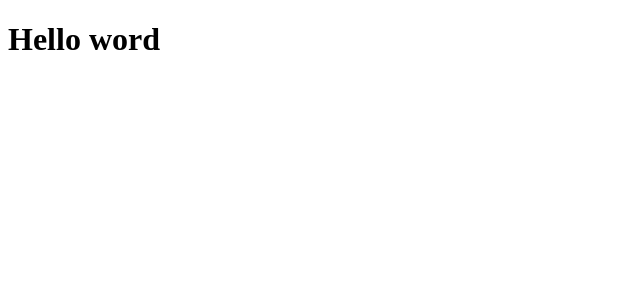
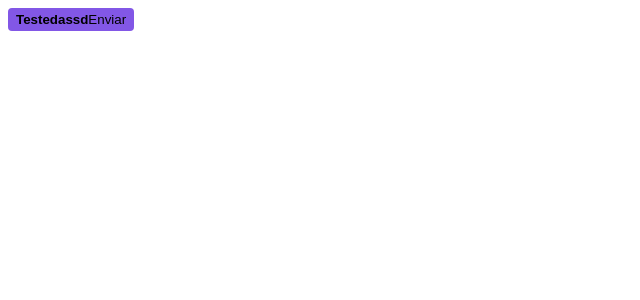
Before and after one commit to DanielSiilva/Shop-ecommerce, a Next.js app: page / in a window 1280 px wide. Shown: the top 300 px of the page, without its empty margins (0-640 px from the left). Built offline with nearby package versions, Linux system fonts and the light colour scheme.

Commit message:
Feat: Estrutura visual - Configurando Stitches

```diff
--- a/package.json
+++ b/package.json
@@ -9,6 +9,7 @@
     "lint": "next lint"
   },
   "dependencies": {
+    "@stitches/react": "^1.2.8",
     "@types/node": "18.15.5",
     "@types/react": "18.0.28",
     "@types/react-dom": "18.0.11",
--- a/src/pages/_document.tsx
+++ b/src/pages/_document.tsx
@@ -1,4 +1,6 @@
 import { Html, Head, Main, NextScript } from 'next/document'
+
+import { getCssText } from './styles'
 
 export default function Document() {
   return (
@@ -7,6 +9,8 @@
         <link rel="preconnect" href="https://fonts.googleapis.com" />
         <link rel="preconnect" href="https://fonts.gstatic.com" crossOrigin="anonymous" />
         <link href="https://fonts.googleapis.com/css2?family=Roboto:wght@400;700&display=swap" rel="stylesheet" />
+
+        <style id="stitches" dangerouslySetInnerHTML={{ __html: getCssText() }} />
       </Head>
       <body>
         <Main />
--- a/src/pages/index.tsx
+++ b/src/pages/index.tsx
@@ -1,8 +1,25 @@
+import { styled } from "./styles/index"
 
+const Button = styled('button', {
+  backgroundColor: '$rocketseat',
+  borderRadius: 4,
+  border: 0,
+  padding: '4px 8px',
+
+  span: {
+    fontWeight: 'bold'
+  },
+
+  '&:hover': {
+    filter: 'brightness(0.8)'
+  }
+})
 
 export default function Home() {
   return (
-    <h1>Hello word</h1>
+    <Button>
+      <span>Testedassd</span>
+      Enviar
+    </Button>
   )
-
 }
--- /dev/null
+++ b/src/pages/styles/index.tsx
@@ -0,0 +1,18 @@
+import { createStitches } from "@stitches/react";
+
+export const {
+  config,
+  styled,
+  css,
+  globalCss,
+  keyframes,
+  getCssText,
+  theme,
+  createTheme,
+} = createStitches({
+  theme: {
+    colors: {
+      rocketseat: '#8257e6',
+    }
+  }
+})
```
Also changed, not shown: 1 other file (tests, documents, lock files or other folders).
